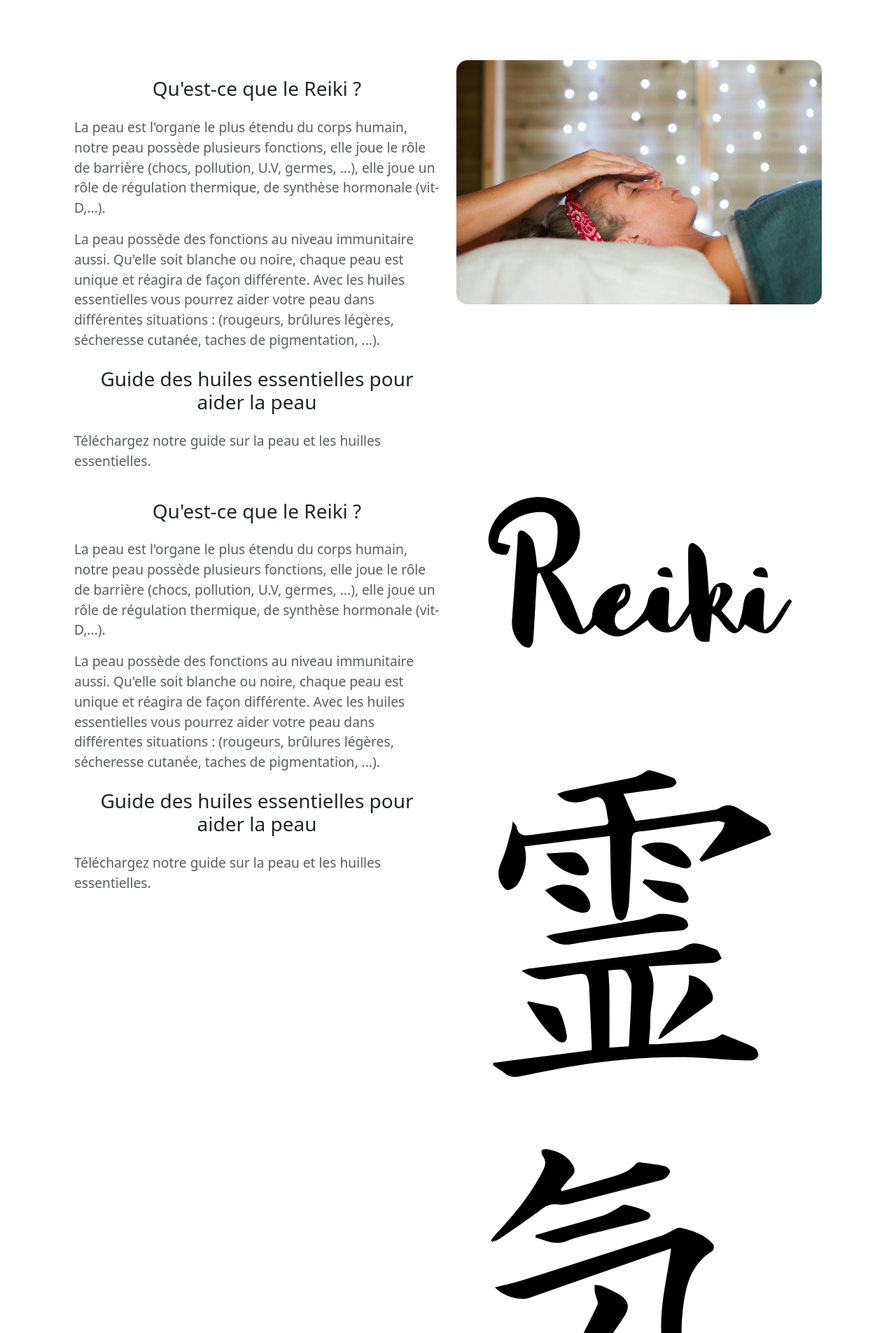
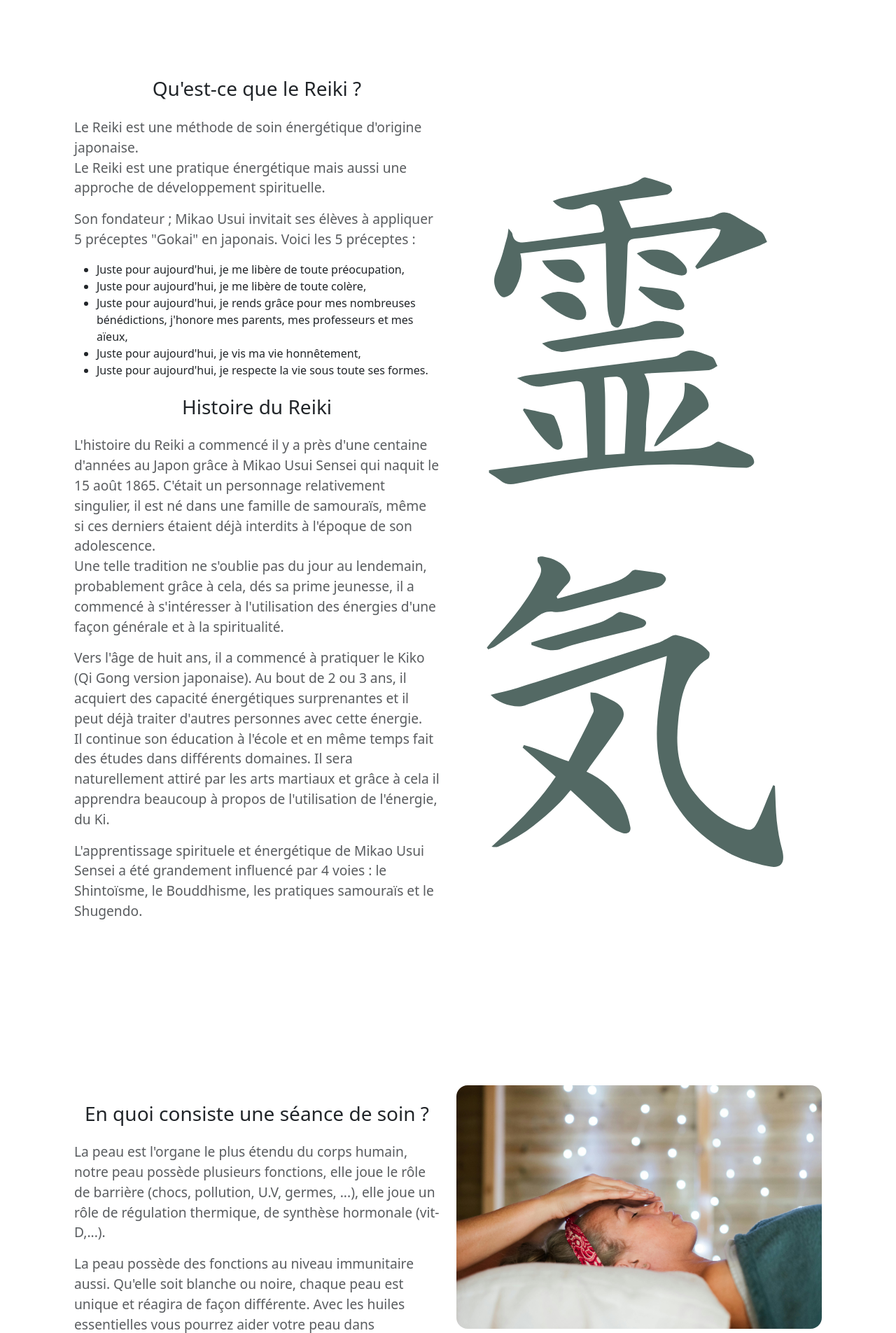
Before and after one commit to Baboo81/KenkoV3, a PHP site: page /App/Views/kenko-ho-themes/reiki.php in a window 1280 px wide. Shown: the part 120-2025 px from the top of the page at 70% size. Run offline with PHP 8.4, Linux system fonts and the light colour scheme; data that the repository does not hold is empty; some libraries are stand-ins or nearby versions.

Commit message:
Reiki.php

```diff
--- a/App/Views/kenko-ho-themes/reiki.php
+++ b/App/Views/kenko-ho-themes/reiki.php
@@ -18,31 +18,40 @@
                         <div class="row">
                             <article class="col-md-6">
                                 <h3 class="text-center my-4">Qu'est-ce que le Reiki ?</h3>
+                                <p class="text-muted">Le Reiki est une méthode de soin énergétique d'origine japonaise.<br />Le Reiki est une pratique énergétique mais aussi une approche de développement spirituelle.</p>
+                                <p class="text-muted">Son fondateur ; Mikao Usui invitait ses élèves à appliquer 5 préceptes "Gokai" en japonais. Voici les 5 préceptes :
+                                </p>
+                                <ul>
+                                    <li>Juste pour aujourd'hui, je me libère de toute préocupation,</li>
+                                    <li>Juste pour aujourd'hui, je me libère de toute colère,</li>
+                                    <li>Juste pour aujourd'hui, je rends grâce pour mes nombreuses bénédictions, j'honore mes parents, mes professeurs et mes aïeux,</li>
+                                    <li>Juste pour aujourd'hui, je vis ma vie honnêtement,</li>
+                                    <li>Juste pour aujourd'hui, je respecte la vie sous toute ses formes.</li>
+                                </ul>
+                                <div class="text-center my-4">
+                                    <h3>Histoire du Reiki</h3>
+                                </div>
+                                <p class="text-muted">L'histoire du Reiki a commencé il y a près d'une centaine d'années au Japon grâce à Mikao Usui Sensei qui naquit le 15 août 1865. C'était un personnage relativement singulier, il est né dans une famille de samouraïs, même si ces derniers étaient déjà interdits à l'époque de son adolescence.<br />Une telle tradition ne s'oublie pas du jour au lendemain, probablement grâce à cela, dés sa prime jeunesse, il a commencé à s'intéresser à l'utilisation des énergies d'une façon générale et à la spiritualité.</p>
+                                <p class="text-muted">Vers l'âge de huit ans, il a commencé à pratiquer le Kiko (Qi Gong version japonaise). Au bout de 2 ou 3 ans, il acquiert des capacité énergétiques surprenantes et il peut déjà traiter d'autres personnes avec cette énergie.<br />Il continue son éducation à l'école et en même temps fait des études dans différents domaines. Il sera naturellement attiré par les arts martiaux et grâce à cela il apprendra beaucoup à propos de l'utilisation de l'énergie, du Ki.</p>
+                                <p class="text-muted">L'apprentissage spirituele et énergétique de Mikao Usui Sensei a été grandement influencé par 4 voies : le Shintoïsme, le Bouddhisme, les pratiques samouraïs et le Shugendo.</p>
+                            </article>
+                            <div class="col-md-6">
+                                <img class="img-fluid rounded-4" src="/../assets/img/services/Kenko-Ho/pageReiki/ReikiTitre.svg" alt="Image représantant une personne qui reçoit un soin Reiki">
+                            </div>
+                        </div>
+                        <div class="row">
+                            <article class="col-md-6">
+                                <h3 class="text-center my-4">En quoi consiste une séance de soin ?</h3>
                                 <p class="text-muted">La peau est l'organe le plus étendu du corps humain, notre peau possède plusieurs fonctions, elle joue le rôle de barrière (chocs, pollution, U.V, germes, ...), elle joue un rôle de régulation thermique, de synthèse hormonale (vit-D,...).</p>
                                 <p class="text-muted">La peau possède des fonctions au niveau immunitaire aussi. Qu'elle soit blanche ou noire, chaque peau est unique et réagira de façon différente. Avec les huiles essentielles vous pourrez aider votre peau dans différentes situations : (rougeurs, brûlures légères, sécheresse cutanée, taches de pigmentation, ...).
                                 </p>
                                 <div class="text-center my-4">
-                                    <h3>Guide des huiles essentielles pour aider la peau</h3>
+                                    <h3>Tarifs</h3>
                                 </div>
                                 <p class="text-muted">Téléchargez notre guide sur la peau et les huilles essentielles.</p>
                             </article>
                             <div class="col-md-6">
                                 <img class="img-fluid rounded-4" src="/../assets/img/services/Kenko-Ho/pageReiki/Reiki.jpg" alt="Image représantant une personne qui reçoit un soin Reiki">
-                            </div>
-                        </div>
-                        <div class="row">
-                            <article class="col-md-6">
-                                <h3 class="text-center my-4">Qu'est-ce que le Reiki ?</h3>
-                                <p class="text-muted">La peau est l'organe le plus étendu du corps humain, notre peau possède plusieurs fonctions, elle joue le rôle de barrière (chocs, pollution, U.V, germes, ...), elle joue un rôle de régulation thermique, de synthèse hormonale (vit-D,...).</p>
-                                <p class="text-muted">La peau possède des fonctions au niveau immunitaire aussi. Qu'elle soit blanche ou noire, chaque peau est unique et réagira de façon différente. Avec les huiles essentielles vous pourrez aider votre peau dans différentes situations : (rougeurs, brûlures légères, sécheresse cutanée, taches de pigmentation, ...).
-                                </p>
-                                <div class="text-center my-4">
-                                    <h3>Guide des huiles essentielles pour aider la peau</h3>
-                                </div>
-                                <p class="text-muted">Téléchargez notre guide sur la peau et les huilles essentielles.</p>
-                            </article>
-                            <div class="col-md-6">
-                                <img class="img-fluid rounded-4" src="/../assets/img/services/Kenko-Ho/pageReiki/ReikiTitre.svg" alt="Image représantant une personne qui reçoit un soin Reiki">
                             </div>
                         </div>
                         <div class="text-center my-5">
```
Also changed, not shown: public/assets/css/reiki.css, public/assets/img/services/Kenko-Ho/pageReiki/ReikiTitre.svg.
